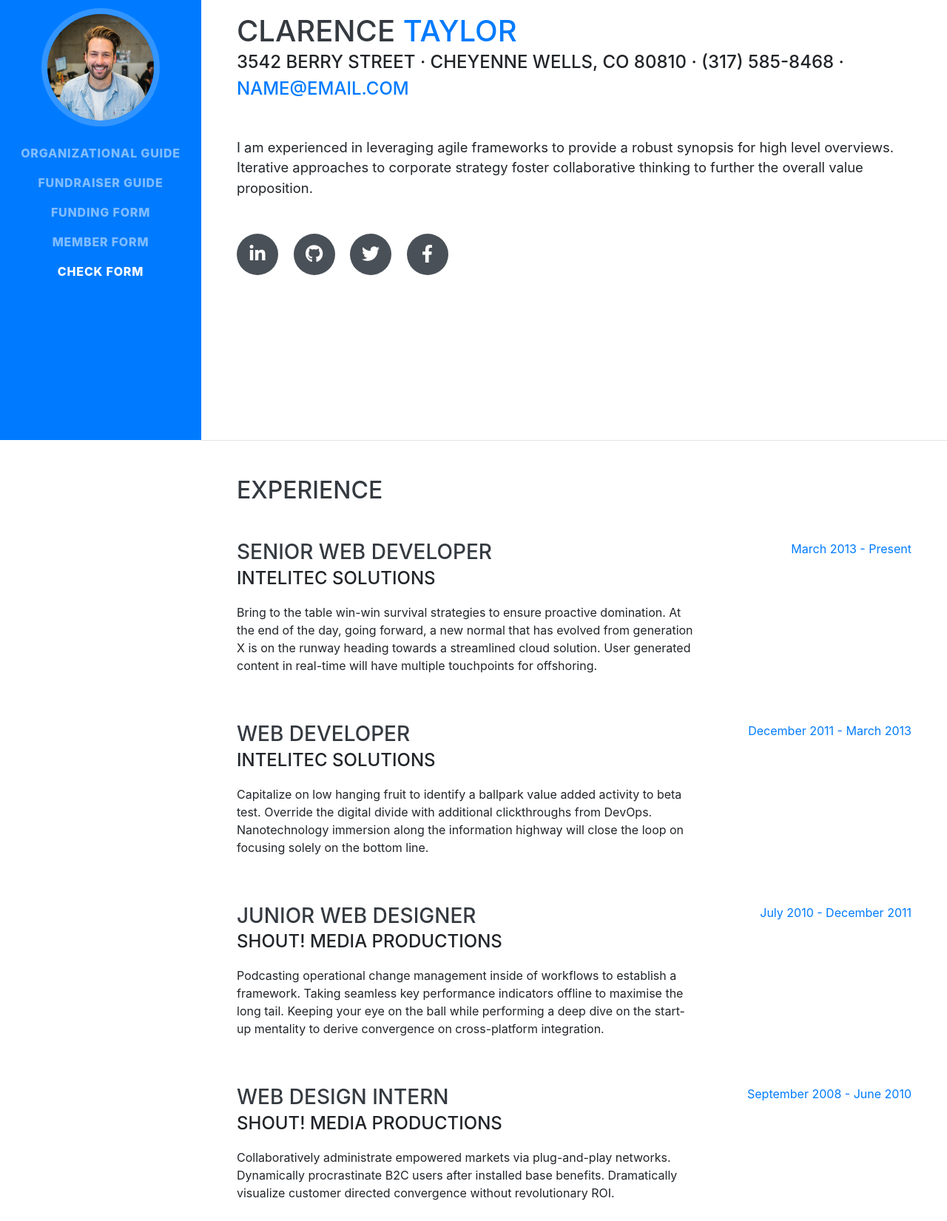
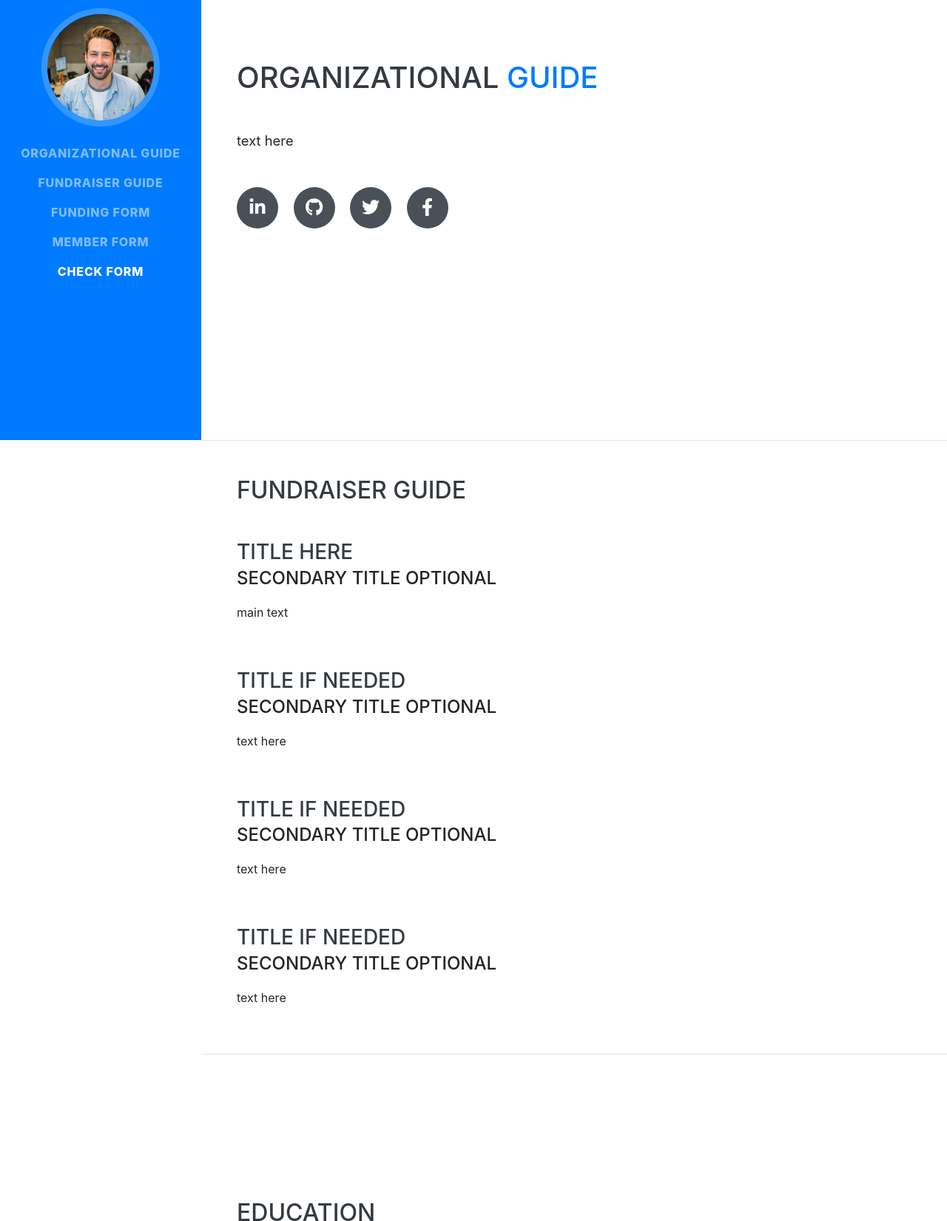
Before and after one commit to ejakicic/ClubForms, a website with bundled scripts: page index.html in a window 1280 px wide. Shown: the part 205-1856 px from the top of the page at 74% size. Built offline with nearby package versions, Linux system fonts and the light colour scheme; a web font is replaced by a local one.

Commit message:
Made it obviouse where to put stuff and deleted unneeded stuff

```diff
--- a/index.html
+++ b/index.html
@@ -27,7 +27,7 @@
 
   <nav class="navbar navbar-expand-lg navbar-dark bg-primary fixed-top" id="sideNav">
     <a class="navbar-brand js-scroll-trigger" href="#page-top">
-      <span class="d-block d-lg-none">Clarence Taylor</span>
+      <span class="d-block d-lg-none"></span>
       <span class="d-none d-lg-block">
         <img class="img-fluid img-profile rounded-circle mx-auto mb-2" src="img/profile.jpg" alt="">
       </span>
@@ -63,13 +63,15 @@
 
     <section class="resume-section p-3 p-lg-5 d-flex align-items-center" id="about">
       <div class="w-100">
-        <h1 class="mb-0">Clarence
-          <span class="text-primary">Taylor</span>
+        <h1 class="mb-0">Organizational
+          <span class="text-primary">Guide</span>
         </h1>
-        <div class="subheading mb-5">3542 Berry Street · Cheyenne Wells, CO 80810 · (317) 585-8468 ·
-          <a href="mailto:name@email.com">name@email.com</a>
+        <div class="subheading mb-5">
+          <a href="mailto:name@email.com"></a>
         </div>
-        <p class="lead mb-5">I am experienced in leveraging agile frameworks to provide a robust synopsis for high level overviews. Iterative approaches to corporate strategy foster collaborative thinking to further the overall value proposition.</p>
+        <p class="lead mb-5">
+          text here
+          </p>
         <div class="social-icons">
           <a href="#">
             <i class="fab fa-linkedin-in"></i>
@@ -91,50 +93,50 @@
 
     <section class="resume-section p-3 p-lg-5 d-flex justify-content-center" id="experience">
       <div class="w-100">
-        <h2 class="mb-5">Experience</h2>
+        <h2 class="mb-5">Fundraiser Guide</h2>
 
         <div class="resume-item d-flex flex-column flex-md-row justify-content-between mb-5">
           <div class="resume-content">
-            <h3 class="mb-0">Senior Web Developer</h3>
-            <div class="subheading mb-3">Intelitec Solutions</div>
-            <p>Bring to the table win-win survival strategies to ensure proactive domination. At the end of the day, going forward, a new normal that has evolved from generation X is on the runway heading towards a streamlined cloud solution. User generated content in real-time will have multiple touchpoints for offshoring.</p>
+            <h3 class="mb-0">title here</h3>
+            <div class="subheading mb-3">secondary title optional</div>
+            <p>main text</p>
           </div>
-          <div class="resume-date text-md-right">
-            <span class="text-primary">March 2013 - Present</span>
-          </div>
+          <!--<div class="resume-date text-md-right">
+            <span class="text-primary"></span>
+          </div>-->
         </div>
 
         <div class="resume-item d-flex flex-column flex-md-row justify-content-between mb-5">
           <div class="resume-content">
-            <h3 class="mb-0">Web Developer</h3>
-            <div class="subheading mb-3">Intelitec Solutions</div>
-            <p>Capitalize on low hanging fruit to identify a ballpark value added activity to beta test. Override the digital divide with additional clickthroughs from DevOps. Nanotechnology immersion along the information highway will close the loop on focusing solely on the bottom line.</p>
+            <h3 class="mb-0">title if needed</h3>
+            <div class="subheading mb-3">secondary title optional</div>
+            <p>text here</p>
           </div>
-          <div class="resume-date text-md-right">
+          <!--<div class="resume-date text-md-right">
             <span class="text-primary">December 2011 - March 2013</span>
-          </div>
+          </div>-->
         </div>
 
         <div class="resume-item d-flex flex-column flex-md-row justify-content-between mb-5">
           <div class="resume-content">
-            <h3 class="mb-0">Junior Web Designer</h3>
-            <div class="subheading mb-3">Shout! Media Productions</div>
-            <p>Podcasting operational change management inside of workflows to establish a framework. Taking seamless key performance indicators offline to maximise the long tail. Keeping your eye on the ball while performing a deep dive on the start-up mentality to derive convergence on cross-platform integration.</p>
+            <h3 class="mb-0">Title if needed</h3>
+            <div class="subheading mb-3">secondary title optional</div>
+            <p>text here</p>
           </div>
-          <div class="resume-date text-md-right">
+          <!--<div class="resume-date text-md-right">
             <span class="text-primary">July 2010 - December 2011</span>
-          </div>
+          </div>-->
         </div>
 
         <div class="resume-item d-flex flex-column flex-md-row justify-content-between">
           <div class="resume-content">
-            <h3 class="mb-0">Web Design Intern</h3>
-            <div class="subheading mb-3">Shout! Media Productions</div>
-            <p>Collaboratively administrate empowered markets via plug-and-play networks. Dynamically procrastinate B2C users after installed base benefits. Dramatically visualize customer directed convergence without revolutionary ROI.</p>
+            <h3 class="mb-0">title if needed</h3>
+            <div class="subheading mb-3">secondary title optional</div>
+            <p>text here</p>
           </div>
-          <div class="resume-date text-md-right">
+          <!--<div class="resume-date text-md-right">
             <span class="text-primary">September 2008 - June 2010</span>
-          </div>
+          </div>-->
         </div>
 
       </div>
```
